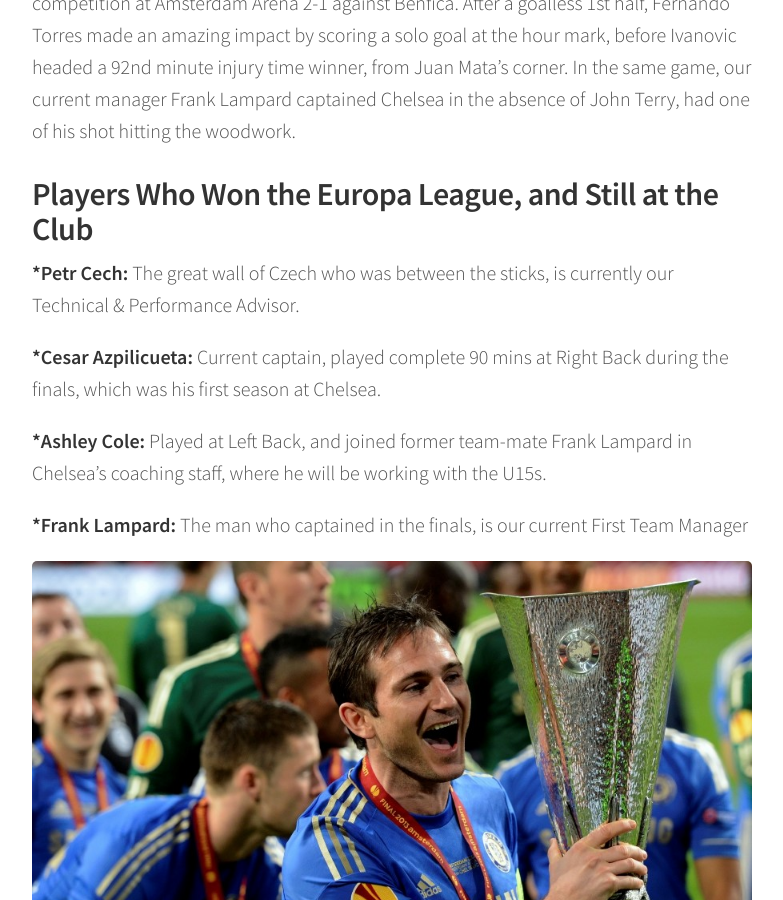
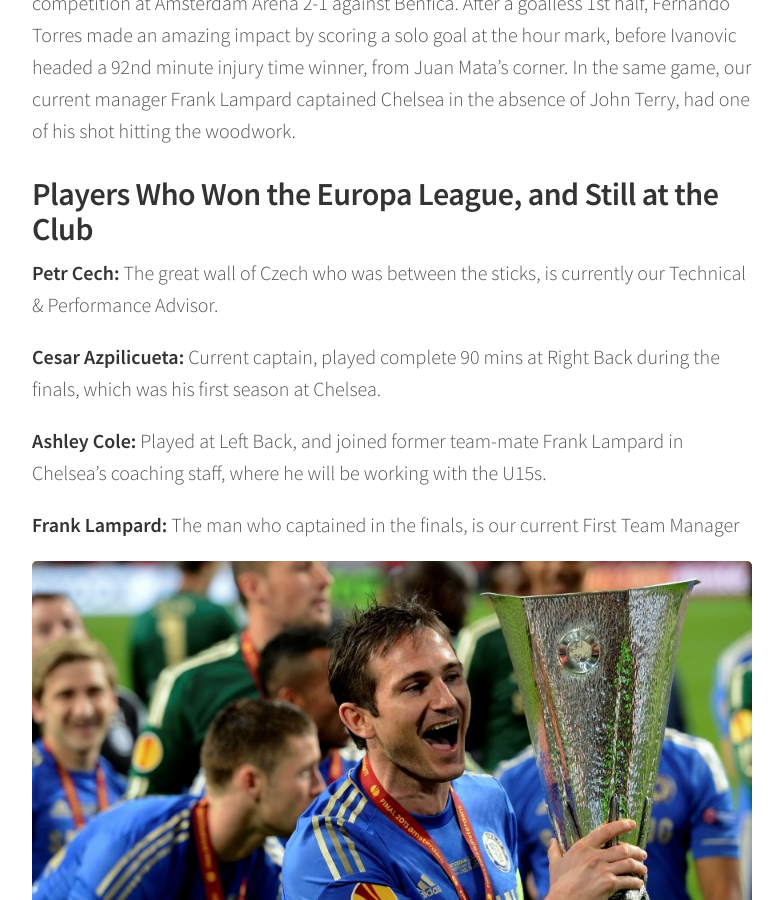
Before and after one commit to chelseafcindia/blog, a Jekyll site: the page built from _posts/2019-10-23-ajax-vs-chelsea-preview.markdown, in a window 1280 px wide and 900 px high, scrolled down 1015 px. Shown: the whole window, without its empty margins (248-1031 px from the left). Built offline with Jekyll 4.4.1, drawn with Linux system fonts in a browser that asks for light colours.

```diff
--- a/_posts/2019-10-23-ajax-vs-chelsea-preview.markdown
+++ b/_posts/2019-10-23-ajax-vs-chelsea-preview.markdown
@@ -35,13 +35,13 @@ Down the line back in 2013, the current Europa League holders Chelsea, won the s
 
 ## Players Who Won the Europa League, and Still at the Club
 
-***Petr Cech:** The great wall of Czech who was between the sticks, is currently our Technical & Performance Advisor.
+**Petr Cech:** The great wall of Czech who was between the sticks, is currently our Technical & Performance Advisor.
 
-***Cesar Azpilicueta:** Current captain, played complete 90 mins at Right Back during the finals, which was his first season at Chelsea.
+**Cesar Azpilicueta:** Current captain, played complete 90 mins at Right Back during the finals, which was his first season at Chelsea.
 
-***Ashley Cole:** Played at Left Back, and joined former team-mate Frank Lampard in Chelsea's coaching staff, where he will be working with the U15s.
+**Ashley Cole:** Played at Left Back, and joined former team-mate Frank Lampard in Chelsea's coaching staff, where he will be working with the U15s.
 
-***Frank Lampard:** The man who captained in the finals, is our current First Team Manager
+**Frank Lampard:** The man who captained in the finals, is our current First Team Manager
 
 ![UEL Lampard.jpg](/uploads/UEL%20Lampard.jpg)
 
```
